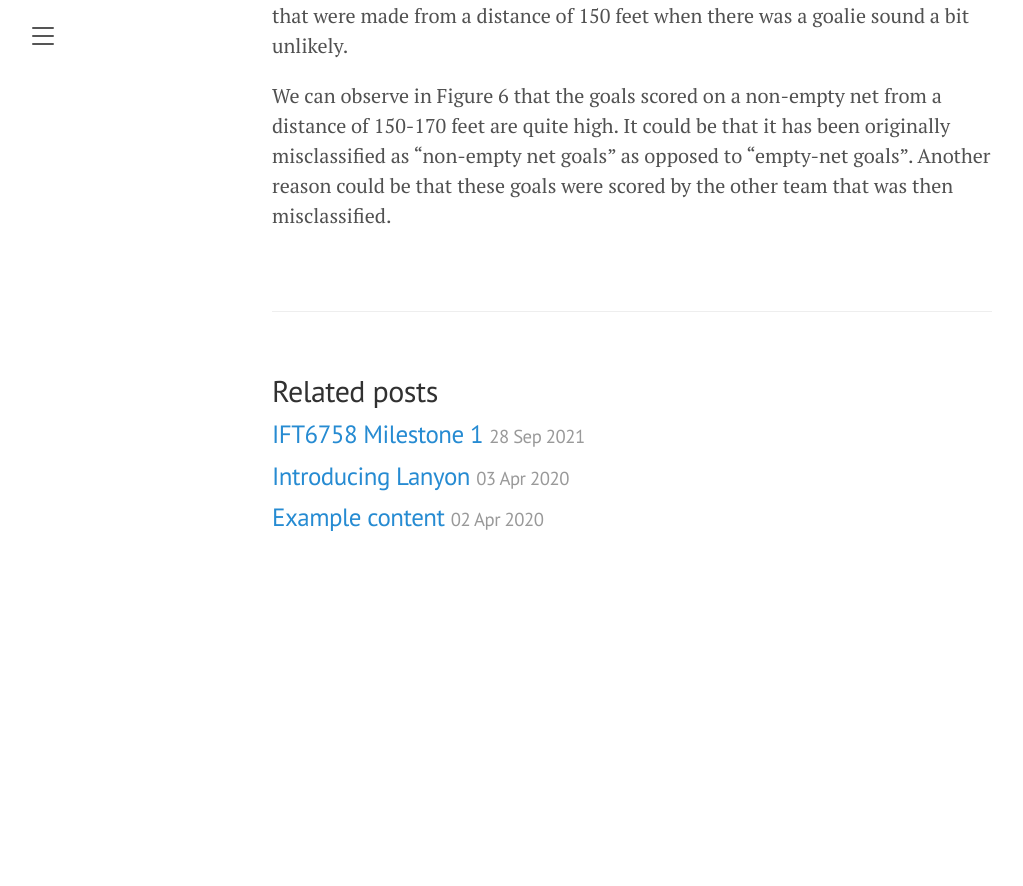
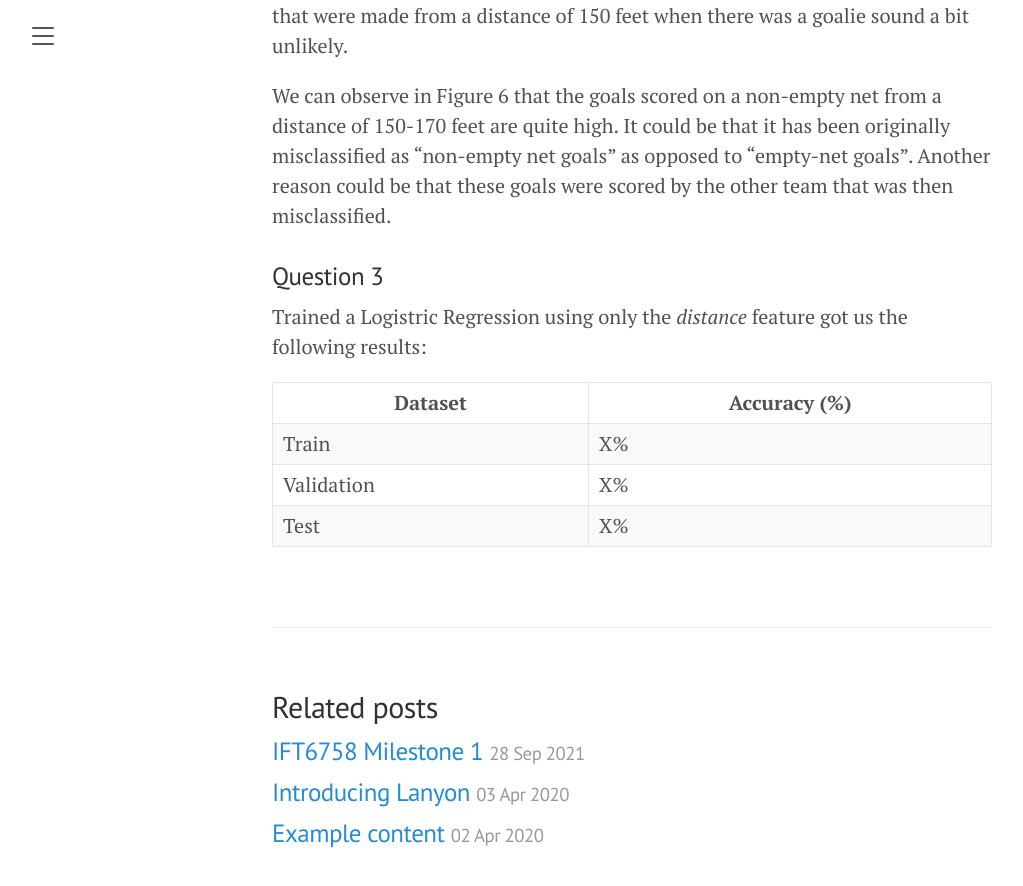
Before and after one commit to jaihon1/IFT6758-Project, a Jekyll site: the page built from blog/_posts/2021-11-3-milestone-2.md, in a window 1280 px wide and 900 px high, scrolled down 3525 px. Shown: the top 886 px of the window, without its empty margins (8-1031 px from the left). Built offline with Jekyll 4.4.1, drawn with Linux system fonts in a browser that asks for light colours; before the commit the page ends 4118 px from its top, so only the background shows below that.

Commit message:
#16 starting blog report.

```diff
--- a/blog/_posts/2021-11-3-milestone-2.md
+++ b/blog/_posts/2021-11-3-milestone-2.md
@@ -55,3 +55,14 @@ Another interesting thing about Figure 5 is when we compare the goal rate from t
 Looking at the data from Figure 6, we can observe many interesting facts. Firstly, the vast majority of goals are on non-empty net which is logical since goalies are in the net most of the time. Secondly, we can observe that most of the goals are being scored within 60 feet from the net, which is inside the opponents' half of the rink. These two observations are aligned with our domain knowledge, and it makes perfect sense that the further you are from the opponents' net, the harder it is to score when there is a goalie in front of the net. With that said, the goals that were made from a distance of 150 feet when there was a goalie sound a bit unlikely.
 
 We can observe in Figure 6 that the goals scored on a non-empty net from a distance of 150-170 feet are quite high. It could be that it has been originally misclassified as "non-empty net goals" as opposed to "empty-net goals". Another reason could be that these goals were scored by the other team that was then misclassified.
+
+
+### Question 3
+
+Trained a Logistric Regression using only the *distance* feature got us the following results:
+
+| Dataset      | Accuracy (%) |
+| ----------- | ----------- |
+| Train | X% |
+| Validation | X% |
+| Test | X% |
```
